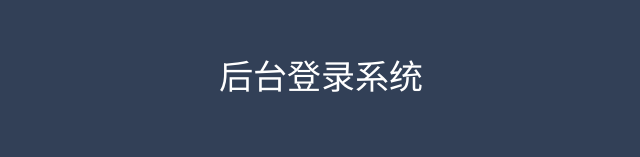
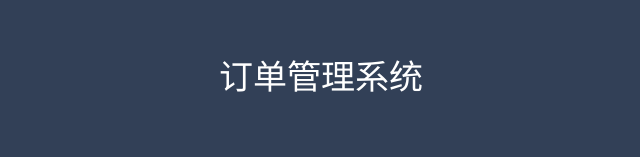
Before and after one commit to xiongfeng555/manage-system, a Vue app: page /#/login in a window 1280 px wide. Shown: the part 147-304 px from the top of the page, without its empty margins (319-959 px from the left). Built offline with nearby package versions, Linux system fonts and the light colour scheme.

Commit message:
修正登录界面标题

```diff
--- a/src/views/login.vue
+++ b/src/views/login.vue
@@ -1,7 +1,7 @@
 <template>
   <div class="login">
     <div class="t-login">
-      <h1>后台登录系统</h1>
+      <h1>订单管理系统</h1>
       <div class="myform">
 
         <el-form ref="ruleForm" :model="ruleForm" status-icon :rules="rules" label-width="100px" class="demo-ruleForm">
```
